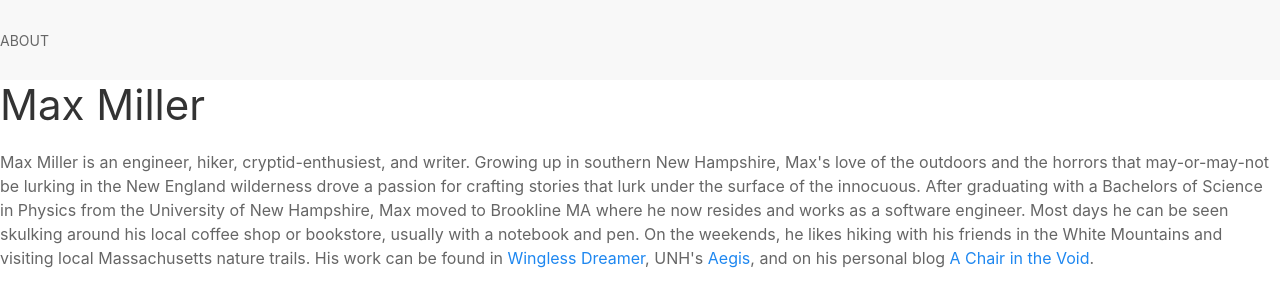
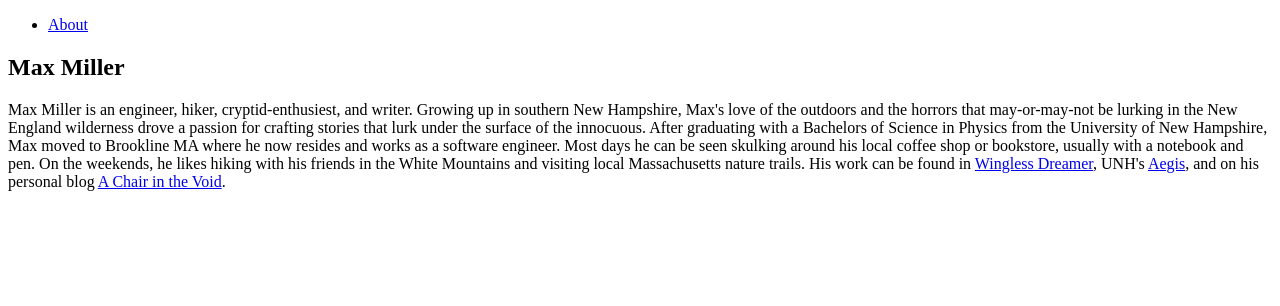
Before and after one commit to mam1101/max-miller-blog, a plain HTML site: page web/index.html in a window 1280 px wide. Drawn offline with nearby package versions, Linux system fonts and the light colour scheme.

Commit message:
Update index.html

```diff
--- a/web/index.html
+++ b/web/index.html
@@ -6,27 +6,19 @@
 <link rel="preconnect" href="https://fonts.googleapis.com">
 <link rel="preconnect" href="https://fonts.gstatic.com" crossorigin>
 <link href="https://fonts.googleapis.com/css2?family=IBM+Plex+Mono:ital,wght@0,100;0,200;0,300;0,400;0,500;0,600;0,700;1,100;1,200;1,300;1,400;1,500;1,600;1,700&display=swap" rel="stylesheet">
-<!-- UIkit CSS -->
-<link rel="stylesheet" href="https://cdn.jsdelivr.net/npm/uikit@3.18.3/dist/css/uikit.min.css" />
-
-<!-- UIkit JS -->
-<script src="https://cdn.jsdelivr.net/npm/uikit@3.18.3/dist/js/uikit.min.js"></script>
-<script src="https://cdn.jsdelivr.net/npm/uikit@3.18.3/dist/js/uikit-icons.min.js"></script>
 </head>
 
 <body class="ibm-plex mono-regular">
-  <header class="ibm-plex mono-regular">
-    <nav class="uk-navbar-container" uk-navbar>
-        <div class="uk-navbar-left">
-            <ul class="uk-navbar-nav">
-              <li><a href="/about/">About</a></li>
-            </ul>
-        </div>
+  <header>
+    <nav>
+        <ul>
+            <li><a href="/about/">About</a></li>
+        </ul>
     </nav>
   </header>
   <main>
-    <article class="uk-panel uk-align-center uk-article">
-      <h1 class="uk-article-title">Max Miller</h1>
+    <article>
+      <h1>Max Miller</h1>
       <p>
         Max Miller is an engineer, hiker, cryptid-enthusiest, and writer.
         Growing up in southern New Hampshire, Max's love of the outdoors and
```
